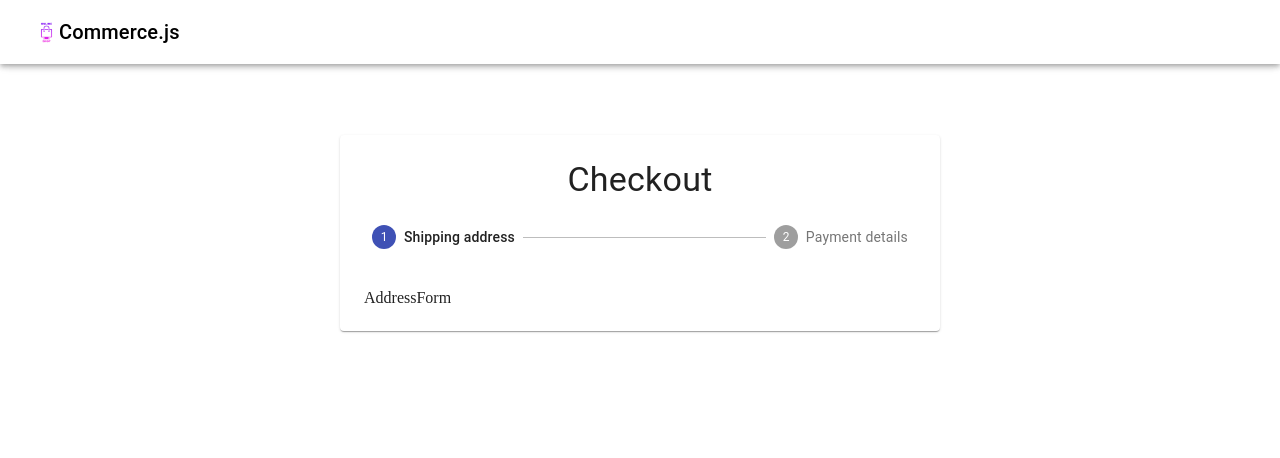
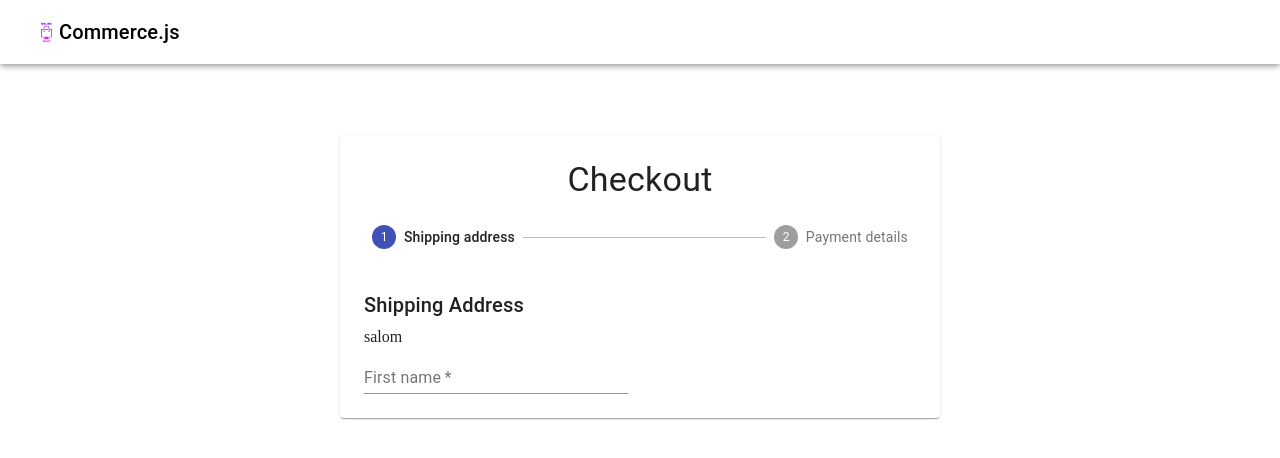
Before and after one commit to Asadbek-Dev/my-shop, a React (Create React App) app: page /checkout in a window 1280 px wide. Shown: the top 458 px of the page. Built offline with nearby package versions, Linux system fonts and the light colour scheme; no server answers.

Commit message:
bug fixed

```diff
--- a/src/components/CheckoutForm/AddressForm.jsx
+++ b/src/components/CheckoutForm/AddressForm.jsx
@@ -1,11 +1,26 @@
-import React from 'react'
+import React from 'react';
+import { InputLabel, Select, MenuItem, Button, Grid, Typography } from '@material-ui/core';
+import { useForm, FormProvider } from 'react-hook-form';
+
+
+import CustomTextField from './CustomTextField'
+
 
 const AddressForm = () => {
+    const methods=useForm();
+
     return (
-        <div>
-            AddressForm
-        </div>
-    )
+        <>
+          <Typography variant='h6' gutterBottom>Shipping Address</Typography>
+          <FormProvider {...methods}>
+            <form onSubmit=''>
+                <Grid container spacing={3}>
+                  <CustomTextField required name='firstName' label='First name' />
+                </Grid>
+            </form>
+          </FormProvider>
+        </>
+    );
 }
 
 export default AddressForm
--- a/src/components/CheckoutForm/Checkout/Checkout.jsx
+++ b/src/components/CheckoutForm/Checkout/Checkout.jsx
@@ -11,12 +11,15 @@ const Checkout = () => {
     const classes=useStyles();
 
     const Confirmation=()=>{
-        <div>
+        return(
+            <div>
             Confirmation
-        </div>
+            </div>
+        )
+
     }
 
-    const Form=()=>activeStep ===0
+    const Form=()=>activeStep === 0
         ? <AddressForm/>
         :<PaymentForm/>
 
@@ -43,4 +46,4 @@ const Checkout = () => {
     )
 }
 
-export default Checkout
+export default Checkout;
--- /dev/null
+++ b/src/components/CheckoutForm/CustomTextField.jsx
@@ -0,0 +1,26 @@
+import React from "react";
+import { TextField, Grid } from "@material-ui/core";
+import { useFormContext,Controller } from "react-hook-form";
+
+const CustomTextField = ({name, label,required}) => {
+  const { control } = useFormContext();
+  return (
+    <Grid item xs={12} sm={6}>
+        salom
+        <Controller
+                control={control}
+                name={name}
+                render = {({ field})=> (
+                    <TextField
+                        fullWidth
+                        label={label}
+                        required
+                    />
+                )}
+            />
+      {/* <Controyaller as={TextField} control={control} fullWidth name={name} label={label} required={required} /> */}
+    </Grid>
+  );
+};
+
+export default CustomTextField;
```
